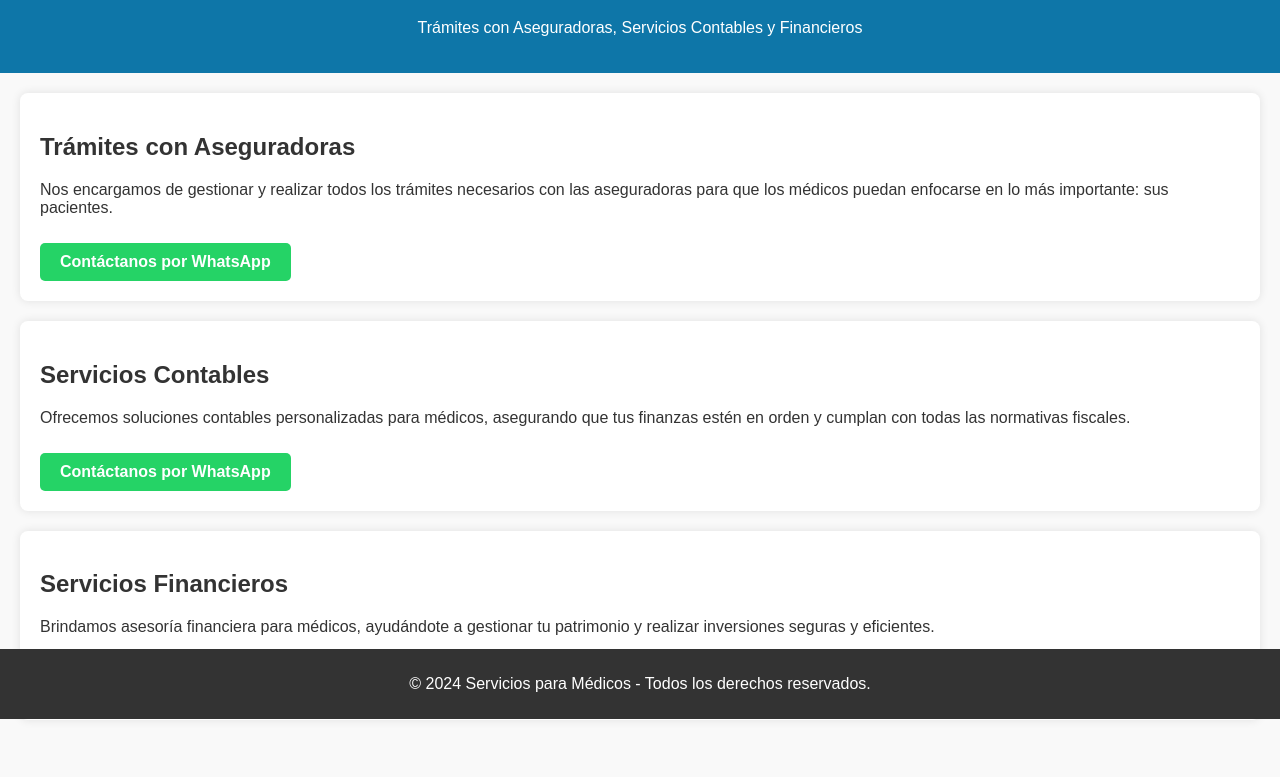
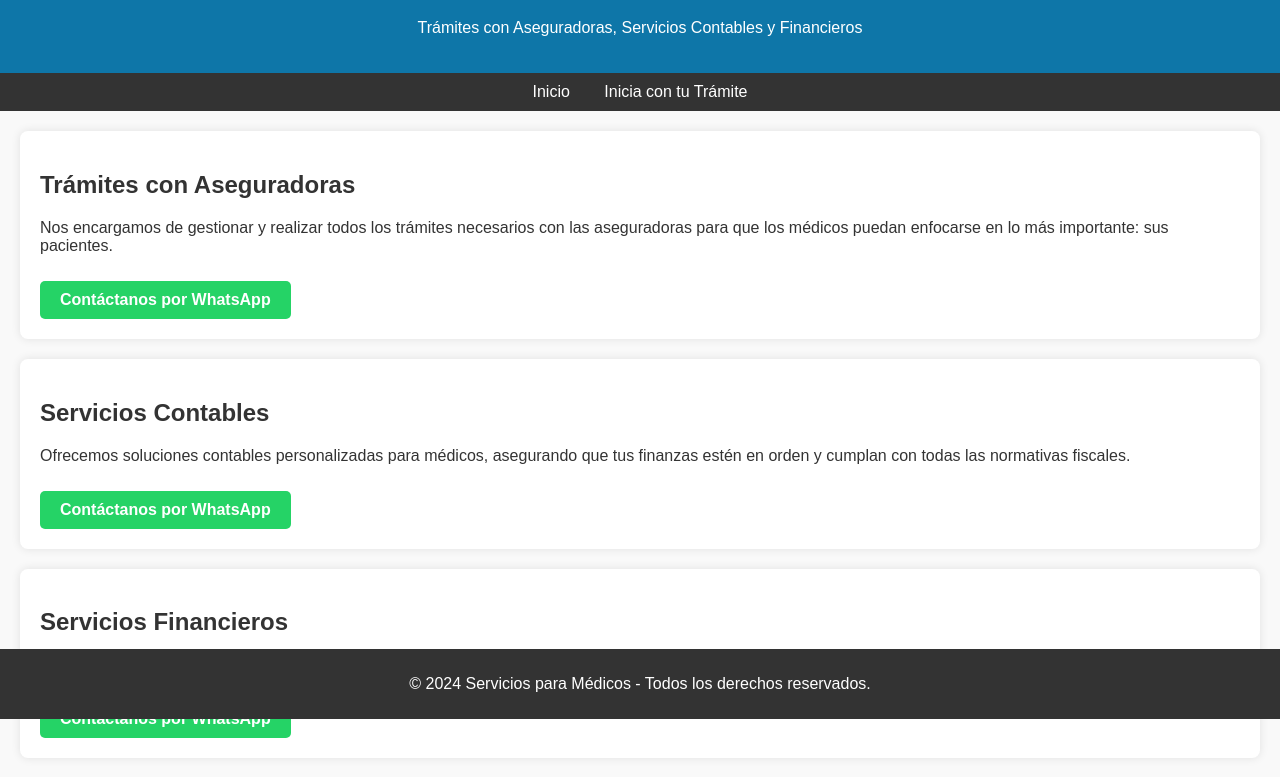
Before and after one commit to guzs2012/GUA, a plain HTML site: page index.html in a window 1280 px wide. Shown: the part 81-858 px from the top of the page. Before the commit the page ends 821 px from the top, so only its background shows below. Drawn offline with Linux system fonts and the light colour scheme.

Commit message:
Update index.html
PRINCIPAL

```diff
--- a/index.html
+++ b/index.html
@@ -17,6 +17,20 @@
             color: white;
             padding: 20px;
             text-align: center;
+        }
+        nav {
+            background-color: #333;
+            color: white;
+            padding: 10px;
+            text-align: center;
+        }
+        nav a {
+            color: white;
+            text-decoration: none;
+            margin: 0 15px;
+        }
+        nav a:hover {
+            text-decoration: underline;
         }
         section {
             padding: 20px;
@@ -54,6 +68,11 @@
         <p>Trámites con Aseguradoras, Servicios Contables y Financieros</p>
     </header>
 
+    <nav>
+        <a href="index.html">Inicio</a>
+        <a href="tramite.html">Inicia con tu Trámite</a>
+    </nav>
+
     <section id="tramites">
         <h2>Trámites con Aseguradoras</h2>
         <p>Nos encargamos de gestionar y realizar todos los trámites necesarios con las aseguradoras para que los médicos puedan enfocarse en lo más importante: sus pacientes.</p>
```
